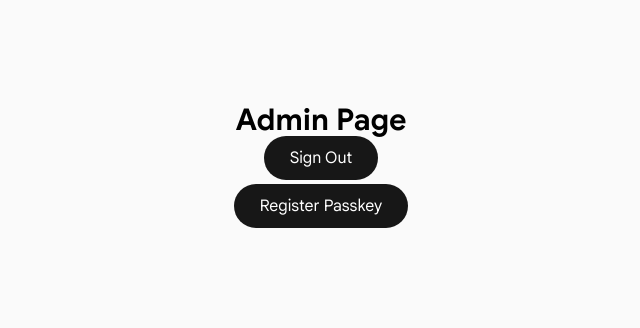
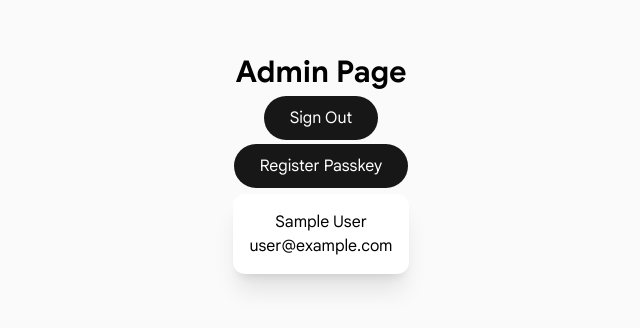
Before and after one commit to gdg-yonsei/gdgoc-yonsei-web, a Next.js app: page /admin in a window 1280 px wide. Shown: the part 236-564 px from the top of the page, without its empty margins (319-959 px from the left). Built offline with nearby package versions, Linux system fonts and the light colour scheme; no server answers; sample sign-in values are in the browser's storage.

Commit message:
사용자 정보 추가

```diff
--- a/app/admin/page.tsx
+++ b/app/admin/page.tsx
@@ -1,16 +1,27 @@
 import { SignOutButton } from "@/app/components/auth/sign-out-button";
 import RegisterPasskeyButton from "@/app/components/auth/register-passkey-button";
+import { Suspense } from "react";
+import UserProfile from "@/app/admin/user-profile";
 
 export default function AdminPage() {
   return (
     <div
-      className={"w-full h-screen flex flex-col items-center justify-center"}
+      className={
+        "w-full h-screen flex flex-col items-center justify-center gap-2"
+      }
     >
       <div className={"text-3xl font-bold"}>Admin Page</div>
       <div className={"flex flex-col gap-2 items-center justify-center"}>
         <SignOutButton />
         <RegisterPasskeyButton />
       </div>
+      <Suspense
+        fallback={
+          <p className={"p-2 rounded-lg bg-white shadow-xl"}>Loading...</p>
+        }
+      >
+        <UserProfile />
+      </Suspense>
     </div>
   );
 }
--- /dev/null
+++ b/app/admin/user-profile.tsx
@@ -0,0 +1,14 @@
+import { auth } from "@/auth";
+
+export default async function UserProfile() {
+  const session = await auth();
+
+  return (
+    <div
+      className={"bg-white p-4 rounded-xl shadow-xl flex flex-col items-center"}
+    >
+      <div>{session?.user?.name}</div>
+      <div>{session?.user?.email}</div>
+    </div>
+  );
+}
--- a/app/layout.tsx
+++ b/app/layout.tsx
@@ -4,7 +4,7 @@ import { ReactNode } from "react";
 import localFont from "next/font/local";
 
 export const metadata: Metadata = {
-  title: "GDGoC Yonsei University",
+  title: "GDGoC Yonsei",
   description: "Google Developer Group on Campus Yonsei University",
 };
 
```
